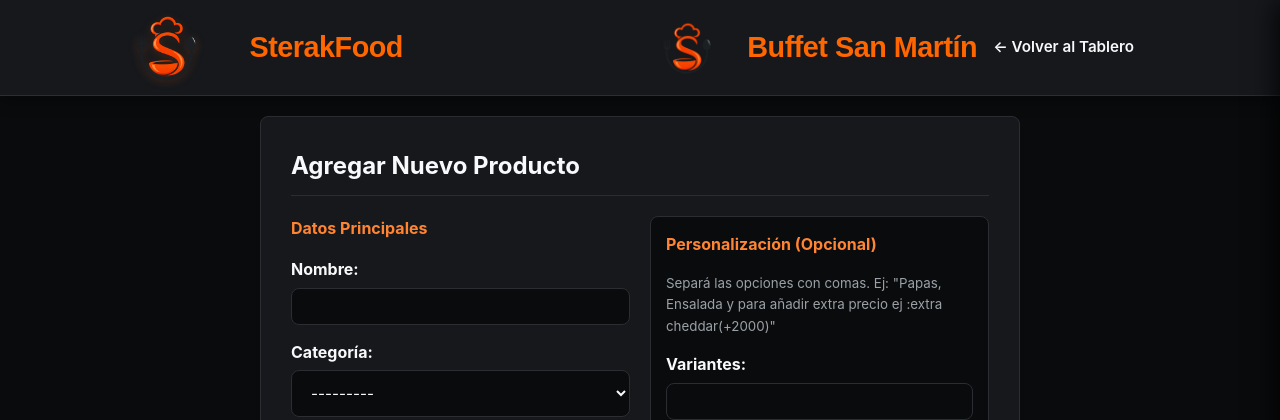
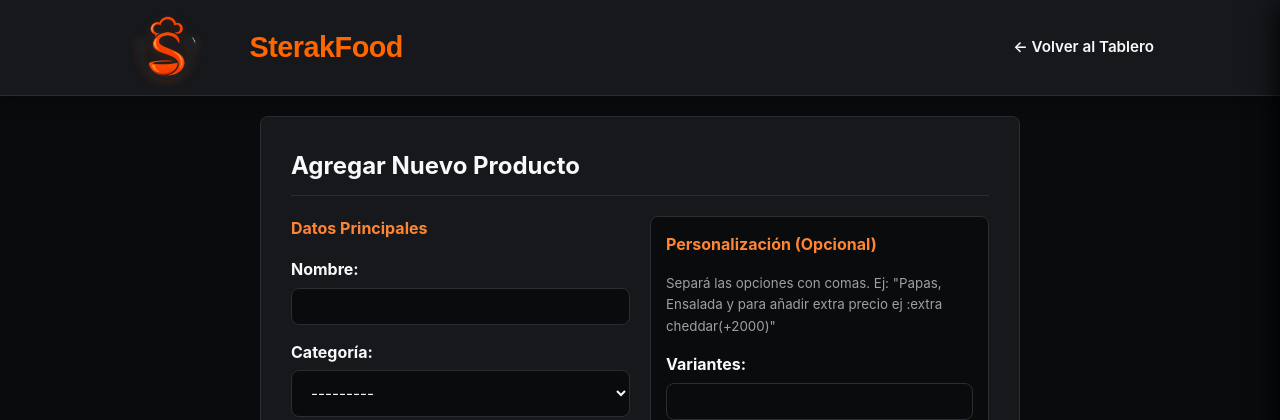
Before and after one commit to Falvarez19/-SterakFood, a Django app: page /dashboard/agregar/ in a window 1280 px wide. Shown: the top 420 px of the page. Run offline with Django 5.2, Linux system fonts and the light colour scheme; data comes from the database, SQL or seed files in the repository; some libraries are stand-ins or nearby versions.

Commit message:
sacando texto viejo

```diff
--- a/pedidos/templates/pedidos/base.html
+++ b/pedidos/templates/pedidos/base.html
@@ -48,10 +48,7 @@
                 <button id="btn-instalar-nav" class="btn-instalar-app" style="display: none;">
                     Descargar App
                 </button>
-              <div class="nav-container">
-            <a href="{% url 'pedidos:inicio' %}?puesto={{ request.GET.puesto }}" class="marca">
-                <img src="{% static 'img/logo.png' %}" alt="Escudo San Martín" class="nav-logo">
-                <span class="logo-texto">Buffet San Martín</span>
+
             </a>
 
             <div class="nav-acciones">
```
